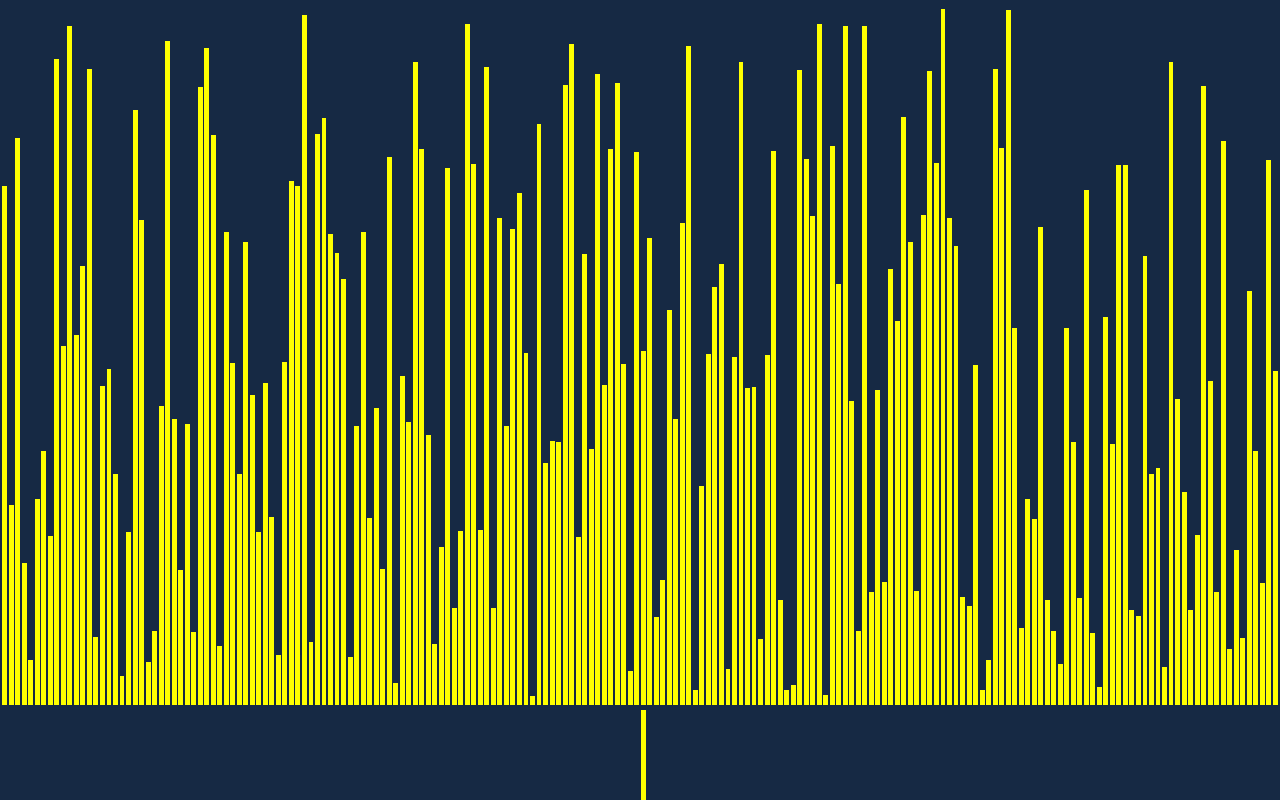
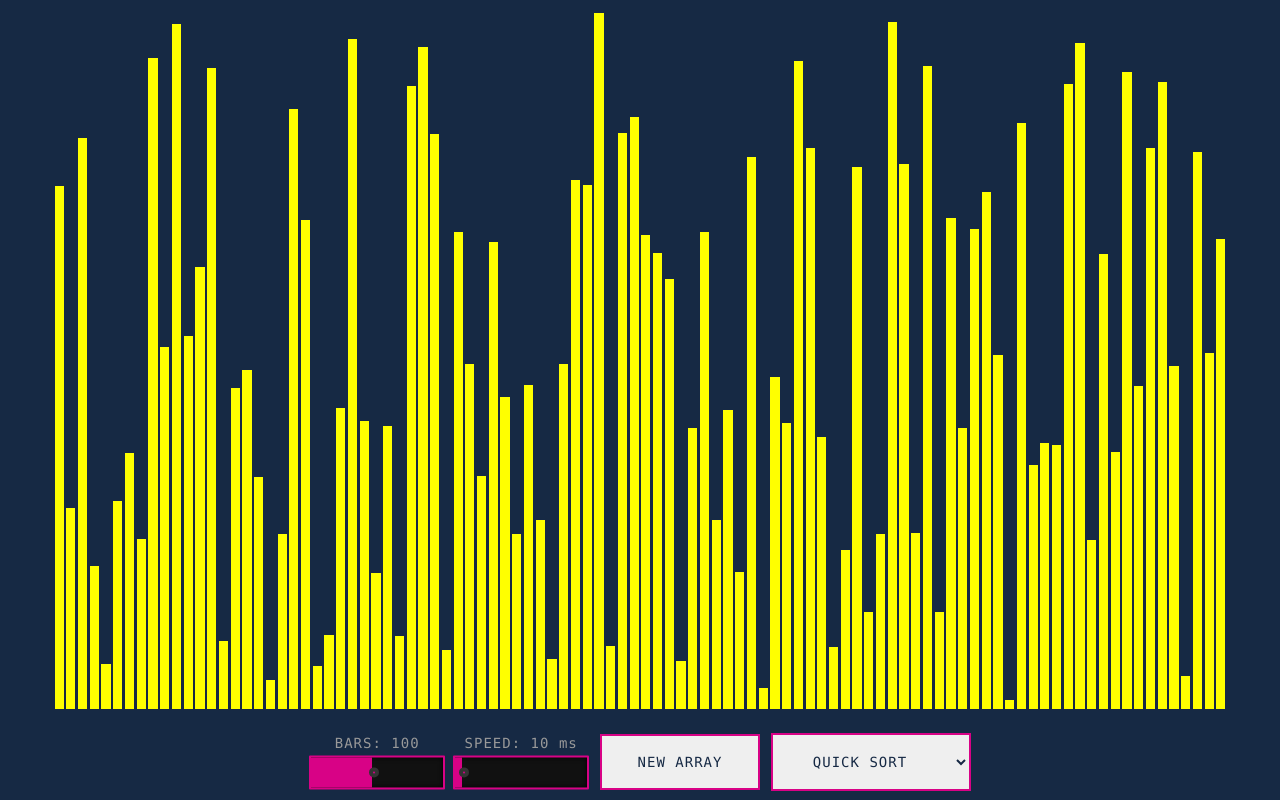
Before and after one commit to EdoardoGruppi/Sorting_Algorithms_Visualizer, a React (Create React App) app: page / in a window 1280 px wide. Shown: the top 800 px of the page. Built offline with nearby package versions, Linux system fonts and the light colour scheme.

Commit message:
Add Range Sliders

```diff
--- a/src/SortingVisualizer/SortingVisualizer.css
+++ b/src/SortingVisualizer/SortingVisualizer.css
@@ -1,7 +1,3 @@
-html {
-  height: 95%;
-}
-
 body {
   height: 95%;
   margin: 0;
@@ -9,8 +5,8 @@ body {
 }
 
 /* Container of all the bars*/
-.array-container {
-  margin-top: 1vh;
+#array-container {
+  margin-top: 1.5vh;
   background-color: #162944;
   align-items: baseline;
 }
@@ -19,12 +15,12 @@ body {
 .array-bar {
   background-color: yellow;
   display: inline-block;
-  margin: 0.1vh;
+  margin: 0.1vw;
 }
 
 /* Button design from https://frontendresource.com/css-button-templates/ */
 .button_slide {
-  margin: 0.5vh;
+  margin: 0.5vh 0.5vw;
   color: #162944;
   border: 2px solid rgb(216, 2, 134);
   border-radius: 0px;
@@ -44,12 +40,6 @@ body {
   box-shadow: inset 0 100px 0 0 #d80286;
 }
 
-#outer {
-  width: 364px;
-  margin: 20px auto 0 auto;
-  text-align: center;
-}
-
 /*Option desing of the selector box*/
 .box {
   margin: 0.5vh;
@@ -64,3 +54,39 @@ body {
   cursor: pointer;
   box-shadow: inset 0 0 0 0 #d80286;
 }
+
+/*Slider Design*/
+.rangeValue {
+  transform: translateY(2.5vh);
+  position: relative;
+  display: block;
+  text-align: center;
+  color: #999;
+  font-family: "Lucida Console", Monaco, monospace;
+  font-size: 14px;
+  letter-spacing: 1px;
+}
+.range {
+  transform: translateY(2.8vh);
+  margin-left: 0.5vh;
+  margin-right: 0.5vh;
+  width: 10vw;
+  height: 10px;
+  border: 2px solid rgb(216, 2, 134);
+  border-radius: 1px;
+  padding: 10px 2px;
+  -webkit-appearance: none;
+  background: #111;
+  outline: none;
+  overflow: hidden;
+  box-shadow: inset 0 0 5px rgba(0, 0, 0, 1);
+}
+.range::-webkit-slider-thumb {
+  -webkit-appearance: none;
+  width: 10px;
+  height: 10px;
+  border-radius: 50%;
+  background: rgb(216, 2, 134);
+  border: 4px solid #333;
+  box-shadow: -407px 0 0 400px rgb(216, 2, 134);
+}
--- a/src/SortingVisualizer/SortingVisualizer.jsx
+++ b/src/SortingVisualizer/SortingVisualizer.jsx
@@ -1,6 +1,6 @@
 import React from "react";
 import "./SortingVisualizer.css";
-import { performMergeSort } from "../SortingAlgorithms/SortingAlgorithms";
+import { performMergeSort } from "../SortingAlgorithms/MergeSort";
 
 export default class SortingVisualizer extends React.Component {
   constructor(props) {
@@ -8,7 +8,7 @@ export default class SortingVisualizer extends React.Component {
 
     this.state = {
       array: [],
-      bars: 200,
+      bars: 100,
       maximum: 1000,
       time: 10,
     };
@@ -27,6 +27,13 @@ export default class SortingVisualizer extends React.Component {
       array.push(randomIntFromInterval(10, this.state.maximum));
     }
     this.setState({ array: array });
+  }
+
+  resetBars() {
+    const newBars = document.getElementById("n_bars").value;
+    this.setState({ bars: newBars }, () => {
+      this.resetArray();
+    });
   }
 
   mergeSort() {
@@ -68,33 +75,61 @@ export default class SortingVisualizer extends React.Component {
     let max = Math.max(...array);
 
     return (
-      <div className="array-container">
+      <div id="array-container">
         {array.map((value, idx) => (
           <div
             className="array-bar"
+            key={idx}
             style={{
               height: `${(value / max) * 87}vh`,
               // The margin between bars is considered as well
-              width: `${(97 - 0.1 * this.state.bars) / this.state.bars}vw`,
+              width: `${(87 - 0.15 * this.state.bars) / this.state.bars}vw`,
             }}
           ></div>
         ))}
         <div>
+          <div style={{ display: "inline-block" }}>
+            <span className="rangeValue">BARS: {this.state.bars}</span>
+            <input
+              className="range"
+              id="n_bars"
+              type="range"
+              min="10"
+              step="10"
+              defaultValue="100"
+              max="200"
+              onChange={() => this.resetBars()}
+            ></input>
+          </div>
+          <div style={{ display: "inline-block" }}>
+            <span className="rangeValue">SPEED: {this.state.time} ms</span>
+            <input
+              className="range"
+              id="speed"
+              type="range"
+              min="2"
+              step="2"
+              defaultValue="10"
+              max="500"
+              onChange={() =>
+                this.setState({ time: document.getElementById("speed").value })
+              }
+            ></input>
+          </div>
           <button
-            class="button_slide slide_down"
+            className="button_slide slide_down"
             onClick={() => this.resetArray()}
           >
             NEW ARRAY
           </button>
           <select
             id="select_box"
-            class="box slide_down"
+            className="box slide_down"
             onChange={() => this[document.getElementById("select_box").value]()}
+            defaultValue="quickSort"
           >
             <option value="bubbleSort">BUBBLE SORT</option>
-            <option value="quickSort" selected>
-              QUICK SORT
-            </option>
+            <option value="quickSort"> QUICK SORT </option>
             <option value="heapSort">HEAP SORT</option>
             <option value="mergeSort">MERGE SORT</option>
           </select>
```
